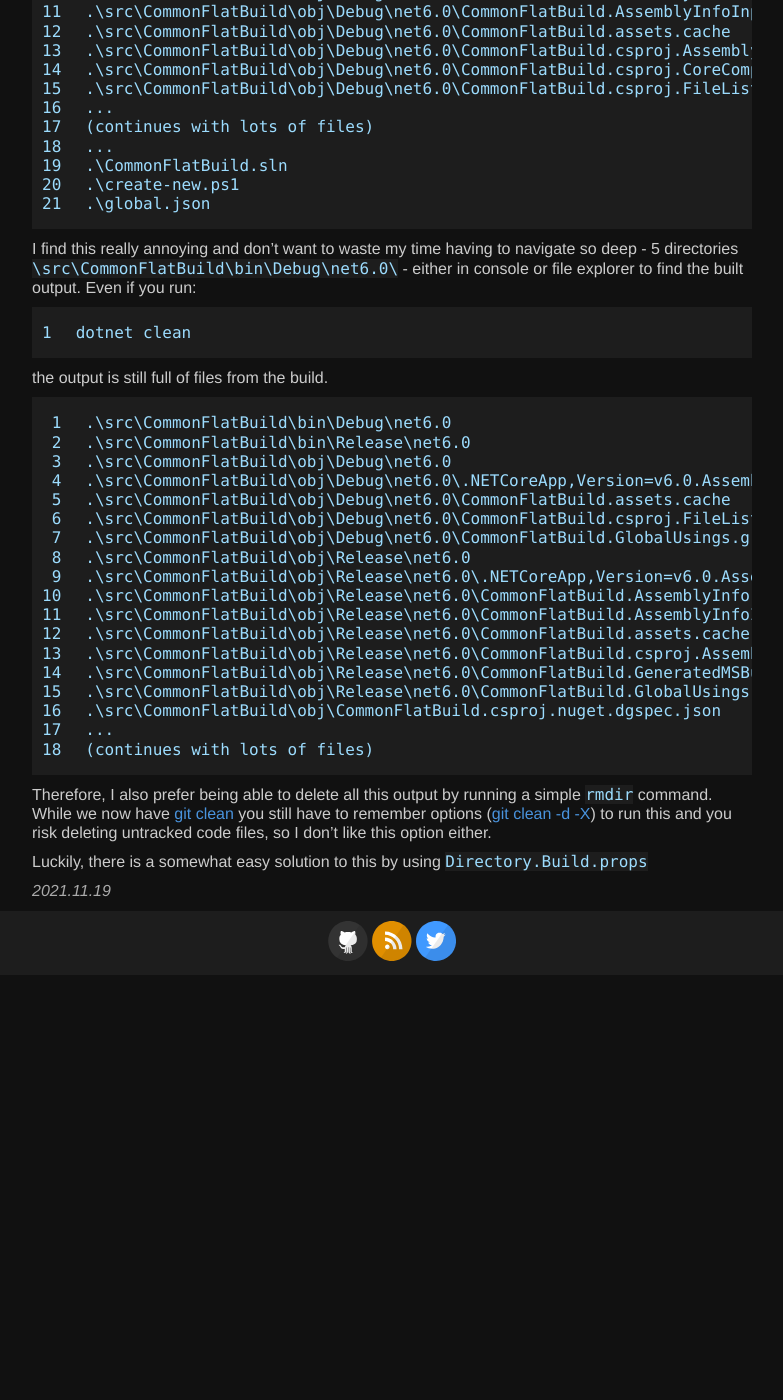
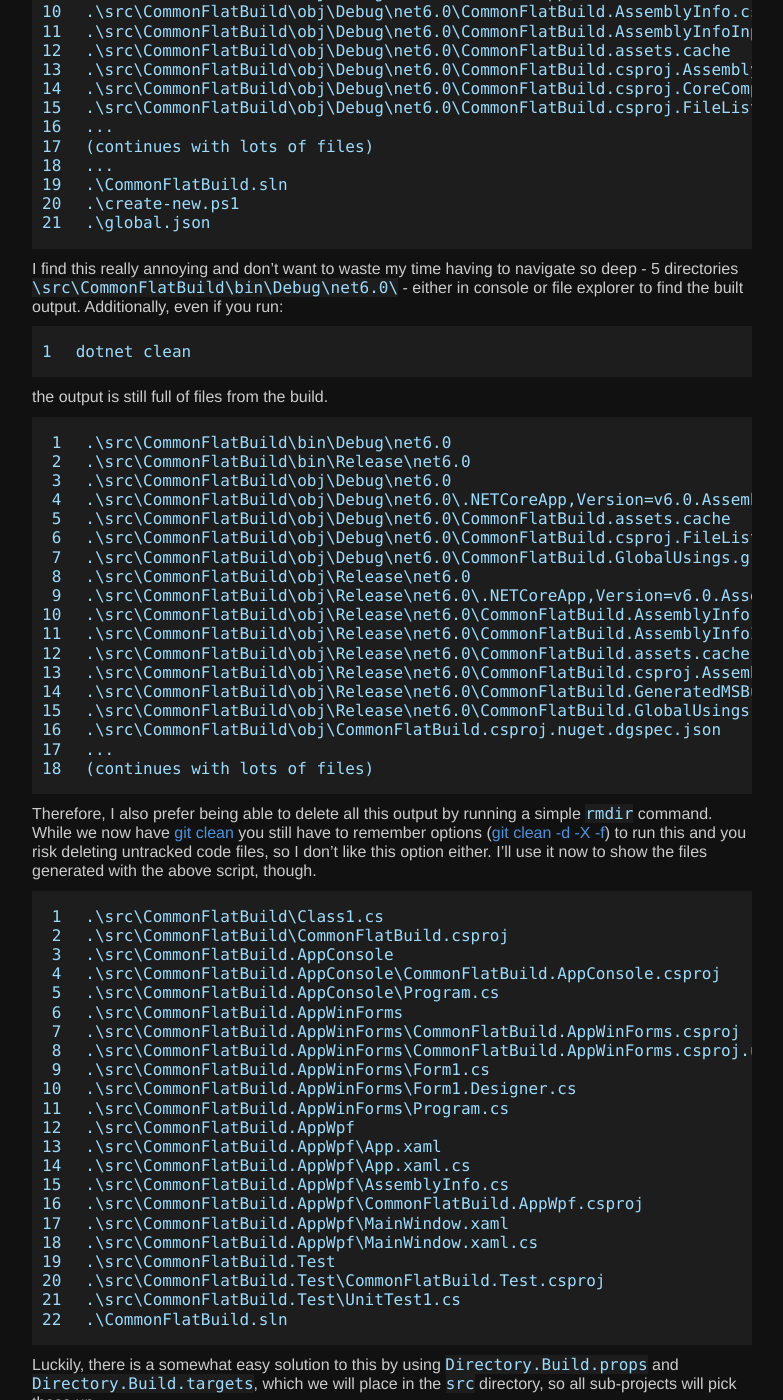
Before and after one commit to nietras/nietras.github.io, a Jekyll site: the page built from _posts/2021-11-19-bendingdotnet-common-flat-build-output.md, in a window 1280 px wide and 1400 px high, scrolled down 2282 px. Shown: the whole window, without its empty margins (248-1031 px from the left). Built offline with Jekyll 4.4.1, drawn with Linux system fonts in a browser that asks for light colours; before the commit the page ends 3257 px from its top, so only the background shows below that; some of the changed text lies outside the part shown.

Commit message:
blogged until showing solution

````diff
--- a/_posts/2021-11-19-bendingdotnet-common-flat-build-output.md
+++ b/_posts/2021-11-19-bendingdotnet-common-flat-build-output.md
@@ -78,8 +78,8 @@
 ```powershell
 gci -Recurse *.* | Resolve-Path -Relative
 ```
-ooops, I forget I already built the solution and we know have a ton of files
-and a deep hierarchy.
+ooops, I forget I already built the solution and now there are a ton of files
+and a deep hierarchy mixed together with the code files.
 ```
 .\src\CommonFlatBuild\bin\Debug\net6.0
 .\src\CommonFlatBuild\bin\Debug\net6.0\ref\CommonFlatBuild.dll
@@ -105,7 +105,7 @@
 ```
 I find this really annoying and don't want to waste my time having to navigate
 so deep - 5 directories `\src\CommonFlatBuild\bin\Debug\net6.0\` - either
-in console or file explorer to find the built output. Even if you run:
+in console or file explorer to find the built output. Additionally, even if you run:
 ```
 dotnet clean
 ```
@@ -133,7 +133,33 @@
 Therefore, I also prefer being able to delete all this output by running
 a simple `rmdir` command. While we now have [git clean](https://git-scm.com/docs/git-clean)
 you still have to remember options
-([git clean -d -X](https://stackoverflow.com/questions/673407/how-do-i-clear-my-local-working-directory-in-git))
+([git clean -d -X -f](https://stackoverflow.com/questions/673407/how-do-i-clear-my-local-working-directory-in-git))
 to run this and you risk deleting untracked code files, so I don't like this option either.
-
+I'll use it now to show the files generated with the above script, though.
+```
+.\src\CommonFlatBuild\Class1.cs
+.\src\CommonFlatBuild\CommonFlatBuild.csproj
+.\src\CommonFlatBuild.AppConsole
+.\src\CommonFlatBuild.AppConsole\CommonFlatBuild.AppConsole.csproj
+.\src\CommonFlatBuild.AppConsole\Program.cs
+.\src\CommonFlatBuild.AppWinForms
+.\src\CommonFlatBuild.AppWinForms\CommonFlatBuild.AppWinForms.csproj
+.\src\CommonFlatBuild.AppWinForms\CommonFlatBuild.AppWinForms.csproj.user
+.\src\CommonFlatBuild.AppWinForms\Form1.cs
+.\src\CommonFlatBuild.AppWinForms\Form1.Designer.cs
+.\src\CommonFlatBuild.AppWinForms\Program.cs
+.\src\CommonFlatBuild.AppWpf
+.\src\CommonFlatBuild.AppWpf\App.xaml
+.\src\CommonFlatBuild.AppWpf\App.xaml.cs
+.\src\CommonFlatBuild.AppWpf\AssemblyInfo.cs
+.\src\CommonFlatBuild.AppWpf\CommonFlatBuild.AppWpf.csproj
+.\src\CommonFlatBuild.AppWpf\MainWindow.xaml
+.\src\CommonFlatBuild.AppWpf\MainWindow.xaml.cs
+.\src\CommonFlatBuild.Test
+.\src\CommonFlatBuild.Test\CommonFlatBuild.Test.csproj
+.\src\CommonFlatBuild.Test\UnitTest1.cs
+.\CommonFlatBuild.sln
+```
 Luckily, there is a somewhat easy solution to this by using `Directory.Build.props`
+and `Directory.Build.targets`, which we will place in the `src` directory,
+so all sub-projects will pick these up.
````
